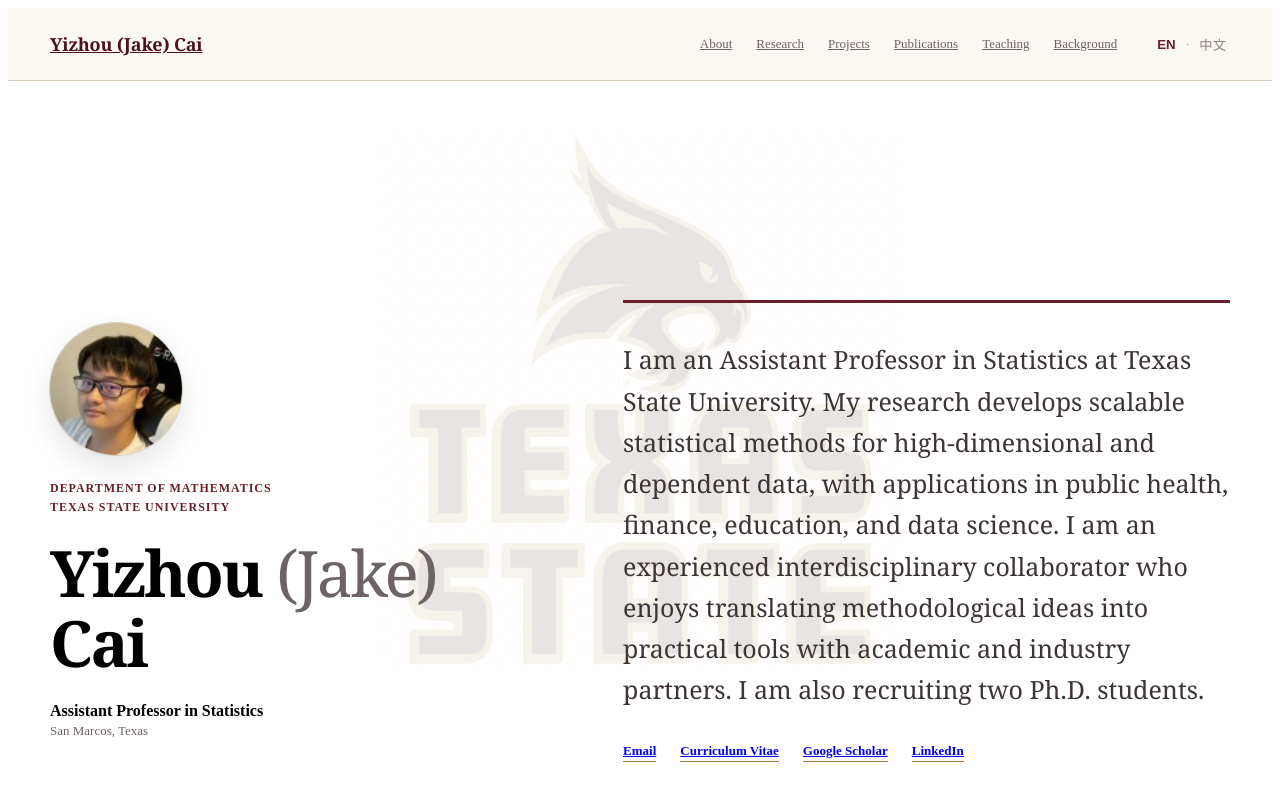
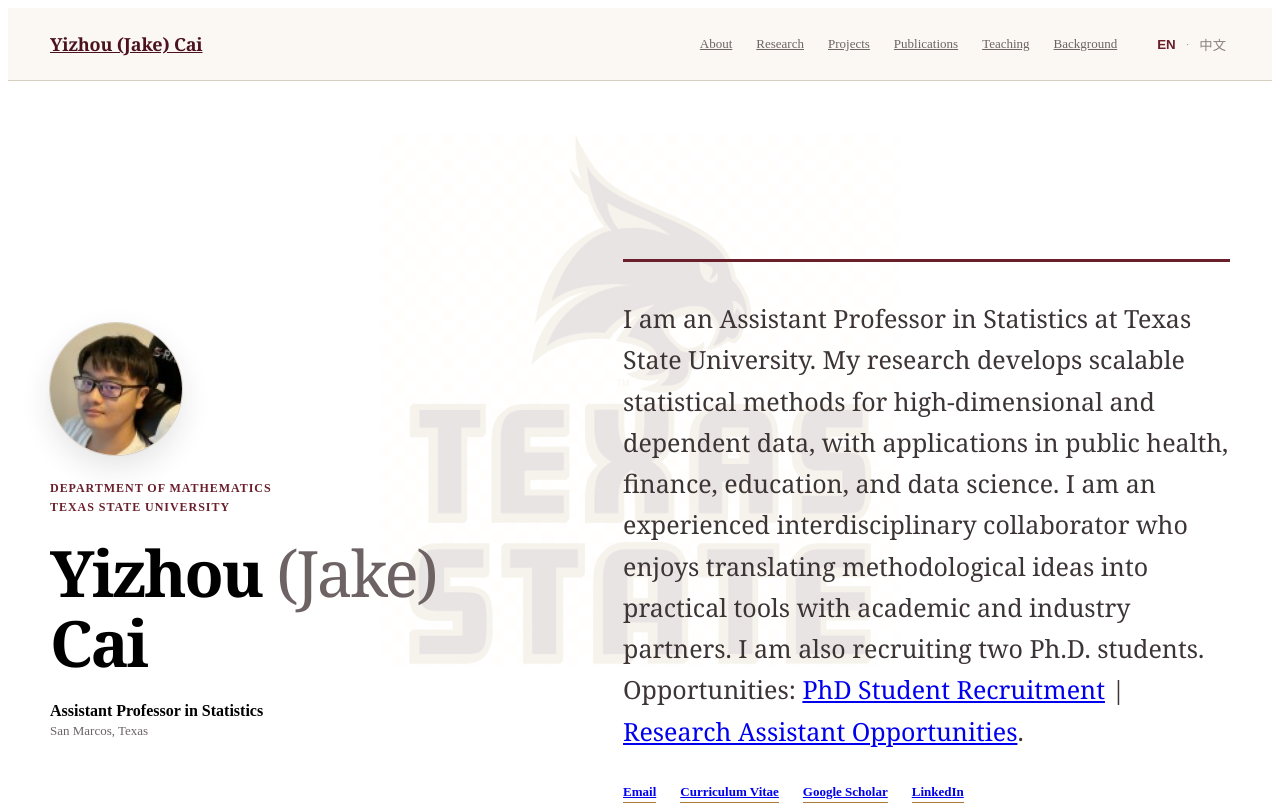
Before and after one commit to zhixuzhiguang-bot/jake-cai-academic-homepage, a Next.js app: page / in a window 1280 px wide. Shown: the top 805 px of the page. Built offline with nearby package versions, Linux system fonts and the light colour scheme.

Commit message:
Add PhD and RA recruitment links

```diff
--- a/app/page.tsx
+++ b/app/page.tsx
@@ -80,7 +80,7 @@ export default function Home() {
     <div className="page">
       <section className="intro" id="about">
         <div className="identity"><div className="portrait-wrap"><img className="portrait" src="/profile.jpg" alt="Portrait of Yizhou (Jake) Cai" /></div><p className="overline">{t.institution}</p><h1>Yizhou <span>(Jake)</span> Cai</h1><p className="position">{t.title}</p><p className="location">{t.location}</p></div>
-        <div className="bio"><p>{t.about}</p><div className="profile-links"><a href="mailto:yizhouc@txstate.edu">{t.links[0]}</a><a href="/Yizhou-Jake-Cai-CV.pdf" download>{t.links[1]}</a><a href="https://scholar.google.com/scholar?q=author%3A%22Yizhou+Cai%22" target="_blank" rel="noreferrer">{t.links[2]}</a><a href="https://www.linkedin.com/in/yizhou-cai-328b96228" target="_blank" rel="noreferrer">{t.links[3]}</a></div></div>
+        <div className="bio"><p>{t.about}</p><p>Opportunities: <a href="/recruitment/PhD_Recruit.pdf">PhD Student Recruitment</a> | <a href="/recruitment/RA_Recruit.pdf">Research Assistant Opportunities</a>.</p><div className="profile-links"><a href="mailto:yizhouc@txstate.edu">{t.links[0]}</a><a href="/Yizhou-Jake-Cai-CV.pdf" download>{t.links[1]}</a><a href="https://scholar.google.com/scholar?q=author%3A%22Yizhou+Cai%22" target="_blank" rel="noreferrer">{t.links[2]}</a><a href="https://www.linkedin.com/in/yizhou-cai-328b96228" target="_blank" rel="noreferrer">{t.links[3]}</a></div></div>
       </section>
       <section className="content-section" id="research"><h2>{t.researchTitle}</h2><div className="section-body"><p className="lead">{t.researchLead}</p><div className="research-list">{t.themes.map(([name,desc])=><article key={name}><h3>{name}</h3><p>{desc}</p></article>)}</div></div></section>
       <section className="content-section projects" id="projects"><h2>{t.projectsTitle}</h2><div className="section-body"><p className="lead">{t.projectsLead}</p><div className="project-grid">{t.projects.map(([tag,name,desc],i)=><article key={name}><div className="project-top"><span>{String(i+1).padStart(2,"0")}</span><small>{tag}</small></div><h3>{name}</h3><p>{desc}</p></article>)}</div></div></section>
```
Also changed, not shown: 2 other files (tests, documents, lock files or other folders).
